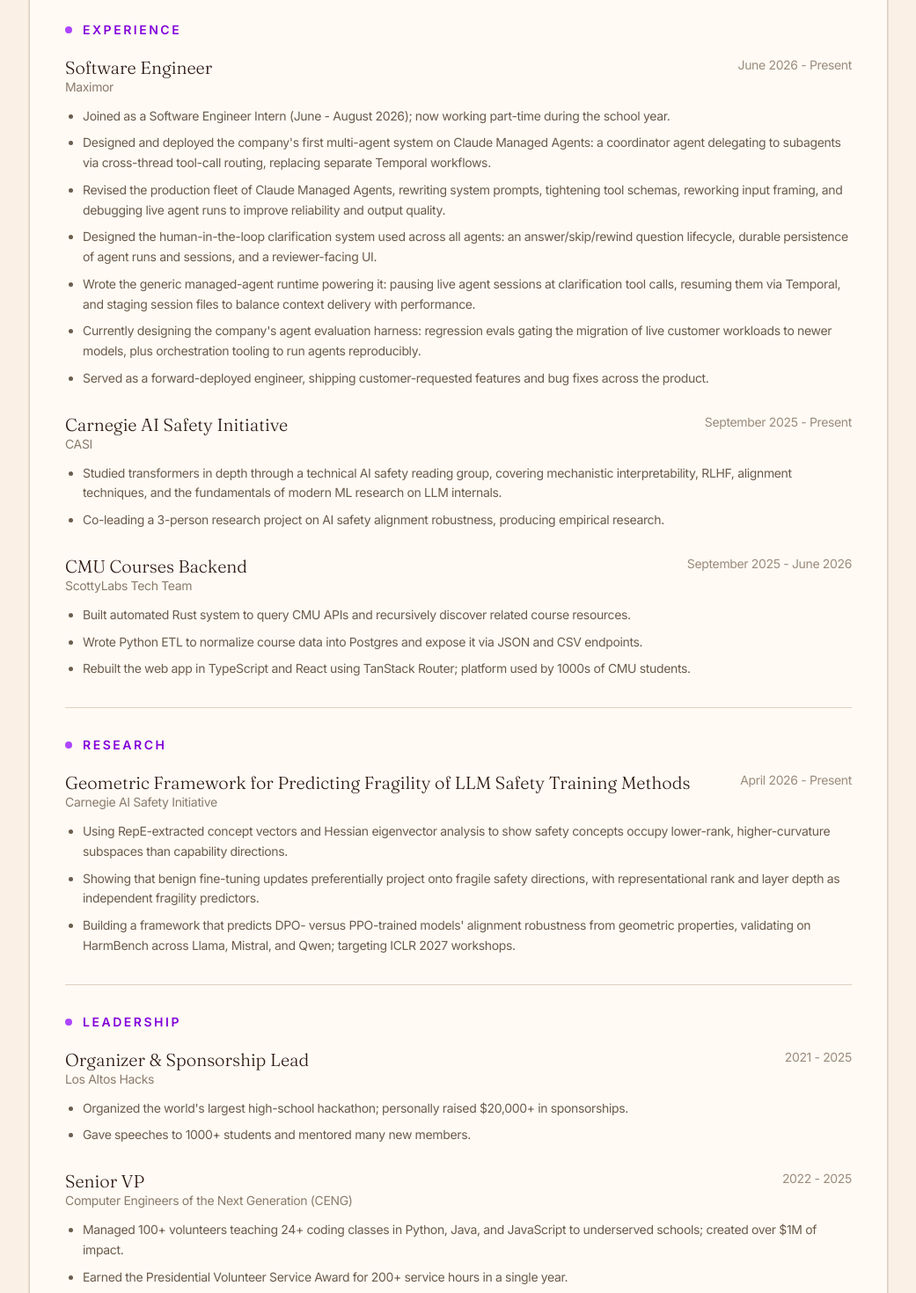
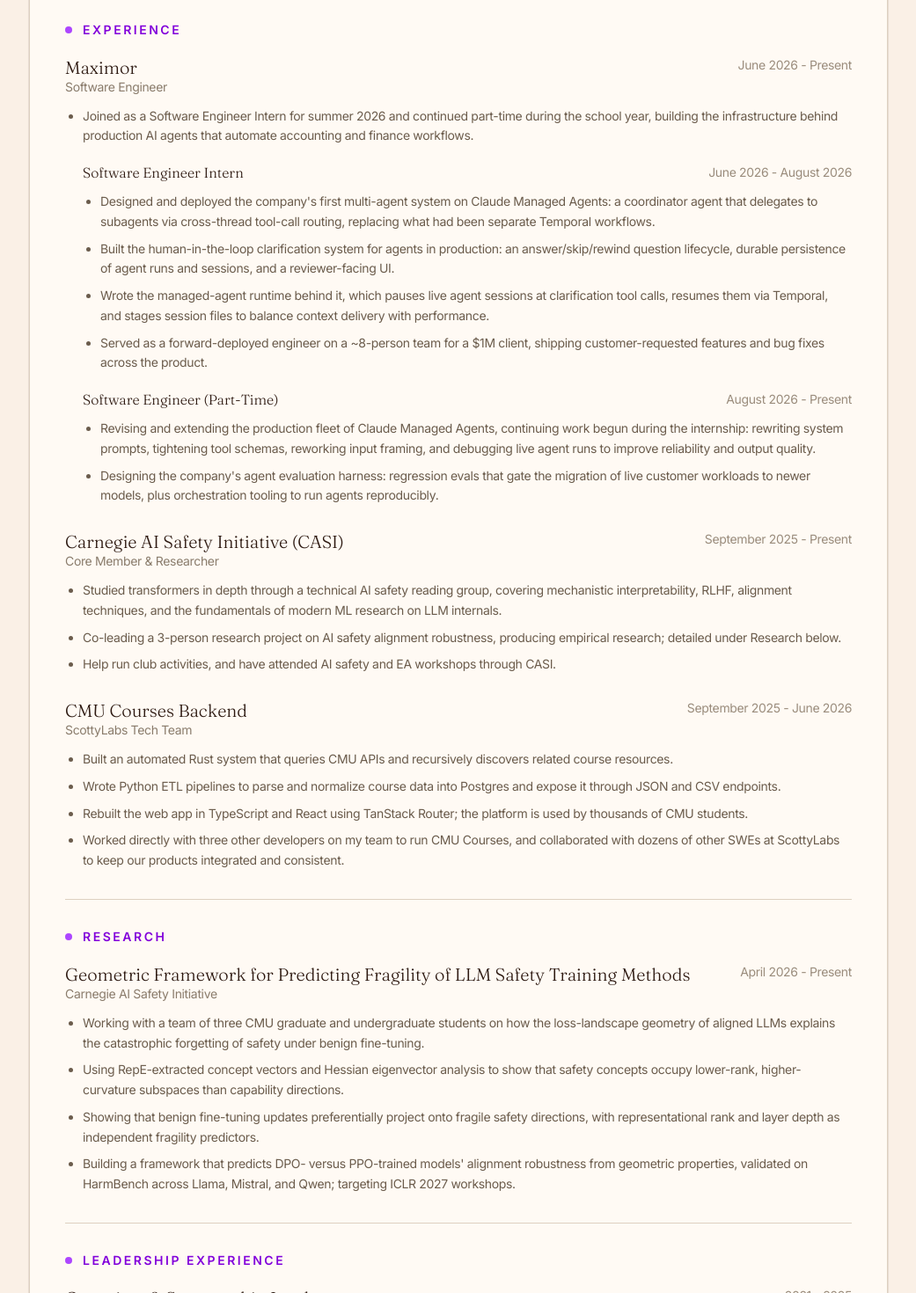
Before and after one commit to KhushShah1/personal, a Next.js app: page /resume in a window 1280 px wide. Shown: the part 740-2210 px from the top of the page at 88% size, without its empty margins (239-1280 px from the left). Built offline with nearby package versions, Linux system fonts and the light colour scheme.

Commit message:
Update web-native resume

```diff
--- a/src/data/resume.ts
+++ b/src/data/resume.ts
@@ -1,5 +1,6 @@
 export type ResumeSubEntry = {
   title: string;
+  dates?: string;
   bullets: string[];
 };
 
@@ -24,7 +25,7 @@ export const resumeSections: ResumeSection[] = [
     entries: [
       {
         title: "B.S. in Computer Science & Mathematics",
-        organization: "Carnegie Mellon University",
+        organization: "Carnegie Mellon University, Pittsburgh, PA",
         dates: "Expected May 2029",
         bullets: [
           "Relevant classes: Deep Learning (Graduate Level), Machine Learning, Data Structures & Algorithms, Competition Programming, Computer Systems, Linear Algebra, Multivariable Calculus, Differential Equations.",
@@ -37,26 +38,41 @@ export const resumeSections: ResumeSection[] = [
     title: "Experience",
     entries: [
       {
-        title: "Software Engineer",
-        organization: "Maximor",
+        title: "Maximor",
+        organization: "Software Engineer",
         dates: "June 2026 - Present",
         bullets: [
-          "Joined as a Software Engineer Intern (June - August 2026); now working part-time during the school year.",
-          "Designed and deployed the company's first multi-agent system on Claude Managed Agents: a coordinator agent delegating to subagents via cross-thread tool-call routing, replacing separate Temporal workflows.",
-          "Revised the production fleet of Claude Managed Agents, rewriting system prompts, tightening tool schemas, reworking input framing, and debugging live agent runs to improve reliability and output quality.",
-          "Designed the human-in-the-loop clarification system used across all agents: an answer/skip/rewind question lifecycle, durable persistence of agent runs and sessions, and a reviewer-facing UI.",
-          "Wrote the generic managed-agent runtime powering it: pausing live agent sessions at clarification tool calls, resuming them via Temporal, and staging session files to balance context delivery with performance.",
-          "Currently designing the company's agent evaluation harness: regression evals gating the migration of live customer workloads to newer models, plus orchestration tooling to run agents reproducibly.",
-          "Served as a forward-deployed engineer, shipping customer-requested features and bug fixes across the product.",
+          "Joined as a Software Engineer Intern for summer 2026 and continued part-time during the school year, building the infrastructure behind production AI agents that automate accounting and finance workflows.",
+        ],
+        subEntries: [
+          {
+            title: "Software Engineer Intern",
+            dates: "June 2026 - August 2026",
+            bullets: [
+              "Designed and deployed the company's first multi-agent system on Claude Managed Agents: a coordinator agent that delegates to subagents via cross-thread tool-call routing, replacing what had been separate Temporal workflows.",
+              "Built the human-in-the-loop clarification system for agents in production: an answer/skip/rewind question lifecycle, durable persistence of agent runs and sessions, and a reviewer-facing UI.",
+              "Wrote the managed-agent runtime behind it, which pauses live agent sessions at clarification tool calls, resumes them via Temporal, and stages session files to balance context delivery with performance.",
+              "Served as a forward-deployed engineer on a ~8-person team for a $1M client, shipping customer-requested features and bug fixes across the product.",
+            ],
+          },
+          {
+            title: "Software Engineer (Part-Time)",
+            dates: "August 2026 - Present",
+            bullets: [
+              "Revising and extending the production fleet of Claude Managed Agents, continuing work begun during the internship: rewriting system prompts, tightening tool schemas, reworking input framing, and debugging live agent runs to improve reliability and output quality.",
+              "Designing the company's agent evaluation harness: regression evals that gate the migration of live customer workloads to newer models, plus orchestration tooling to run agents reproducibly.",
+            ],
+          },
         ],
       },
       {
-        title: "Carnegie AI Safety Initiative",
-        organization: "CASI",
+        title: "Carnegie AI Safety Initiative (CASI)",
+        organization: "Core Member & Researcher",
         dates: "September 2025 - Present",
         bullets: [
           "Studied transformers in depth through a technical AI safety reading group, covering mechanistic interpretability, RLHF, alignment techniques, and the fundamentals of modern ML research on LLM internals.",
-          "Co-leading a 3-person research project on AI safety alignment robustness, producing empirical research.",
+          "Co-leading a 3-person research project on AI safety alignment robustness, producing empirical research; detailed under Research below.",
+          "Help run club activities, and have attended AI safety and EA workshops through CASI.",
         ],
       },
       {
@@ -64,9 +80,10 @@ export const resumeSections: ResumeSection[] = [
         organization: "ScottyLabs Tech Team",
         dates: "September 2025 - June 2026",
         bullets: [
-          "Built automated Rust system to query CMU APIs and recursively discover related course resources.",
-          "Wrote Python ETL to normalize course data into Postgres and expose it via JSON and CSV endpoints.",
-          "Rebuilt the web app in TypeScript and React using TanStack Router; platform used by 1000s of CMU students.",
+          "Built an automated Rust system that queries CMU APIs and recursively discovers related course resources.",
+          "Wrote Python ETL pipelines to parse and normalize course data into Postgres and expose it through JSON and CSV endpoints.",
+          "Rebuilt the web app in TypeScript and React using TanStack Router; the platform is used by thousands of CMU students.",
+          "Worked directly with three other developers on my team to run CMU Courses, and collaborated with dozens of other SWEs at ScottyLabs to keep our products integrated and consistent.",
         ],
       },
     ],
@@ -80,24 +97,25 @@ export const resumeSections: ResumeSection[] = [
         organization: "Carnegie AI Safety Initiative",
         dates: "April 2026 - Present",
         bullets: [
-          "Using RepE-extracted concept vectors and Hessian eigenvector analysis to show safety concepts occupy lower-rank, higher-curvature subspaces than capability directions.",
+          "Working with a team of three CMU graduate and undergraduate students on how the loss-landscape geometry of aligned LLMs explains the catastrophic forgetting of safety under benign fine-tuning.",
+          "Using RepE-extracted concept vectors and Hessian eigenvector analysis to show that safety concepts occupy lower-rank, higher-curvature subspaces than capability directions.",
           "Showing that benign fine-tuning updates preferentially project onto fragile safety directions, with representational rank and layer depth as independent fragility predictors.",
-          "Building a framework that predicts DPO- versus PPO-trained models' alignment robustness from geometric properties, validating on HarmBench across Llama, Mistral, and Qwen; targeting ICLR 2027 workshops.",
+          "Building a framework that predicts DPO- versus PPO-trained models' alignment robustness from geometric properties, validated on HarmBench across Llama, Mistral, and Qwen; targeting ICLR 2027 workshops.",
         ],
       },
     ],
   },
   {
     id: "leadership",
-    title: "Leadership",
+    title: "Leadership Experience",
     entries: [
       {
         title: "Organizer & Sponsorship Lead",
         organization: "Los Altos Hacks",
         dates: "2021 - 2025",
         bullets: [
-          "Organized the world's largest high-school hackathon; personally raised $20,000+ in sponsorships.",
-          "Gave speeches to 1000+ students and mentored many new members.",
+          "Organized the world's largest high-school hackathon from 2021 to 2025; personally raised $20,000+ in sponsorships by working closely with professionals across dozens of companies.",
+          "Gave the opening and closing ceremony speeches to 1000+ attendees and mentored many new members of the organizing team.",
         ],
       },
       {
@@ -105,7 +123,7 @@ export const resumeSections: ResumeSection[] = [
         organization: "Computer Engineers of the Next Generation (CENG)",
         dates: "2022 - 2025",
         bullets: [
-          "Managed 100+ volunteers teaching 24+ coding classes in Python, Java, and JavaScript to underserved schools; created over $1M of impact.",
+          "Managed 100+ volunteers teaching 24+ coding classes in Python, Java, and JavaScript to underserved schools, creating over $1M of impact.",
           "Earned the Presidential Volunteer Service Award for 200+ service hours in a single year.",
         ],
       },
--- a/src/pages/resume.tsx
+++ b/src/pages/resume.tsx
@@ -153,10 +153,17 @@ export default function Resume() {
                         </ul>
                       )}
                       {entry.subEntries?.map((subEntry) => (
-                        <div key={subEntry.title} className="mt-4 rounded-md border border-warm-300 bg-warm-50/60 p-4">
-                          <h4 className="font-serif text-lg font-light leading-tight text-warm-900">
-                            {subEntry.title}
-                          </h4>
+                        <div key={subEntry.title} className="mt-5 pl-5">
+                          <div className="grid gap-1 sm:grid-cols-[1fr_auto] sm:items-start">
+                            <h4 className="font-serif text-base font-light leading-tight text-warm-900">
+                              {subEntry.title}
+                            </h4>
+                            {subEntry.dates && (
+                              <p className="text-sm tracking-tight text-warm-500 sm:text-right">
+                                {subEntry.dates}
+                              </p>
+                            )}
+                          </div>
                           <ul className="mt-3 list-disc space-y-2 pl-5 text-sm leading-relaxed tracking-tight text-warm-700">
                             {subEntry.bullets.map((bullet) => (
                               <li key={bullet}>{bullet}</li>
```
Also changed, not shown: next-env.d.ts.
